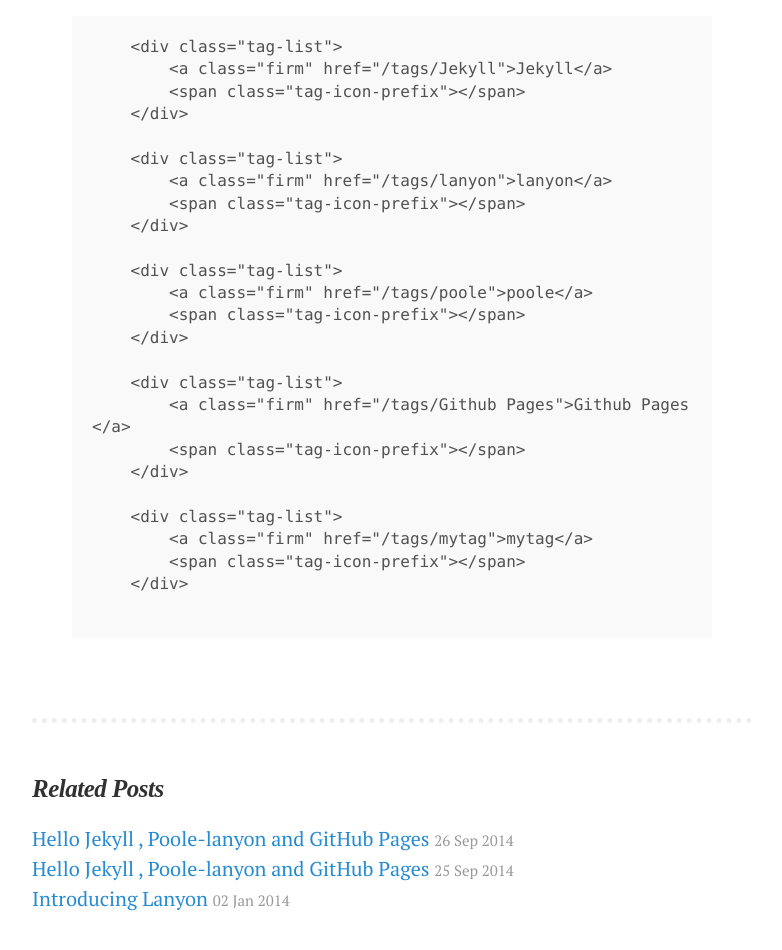
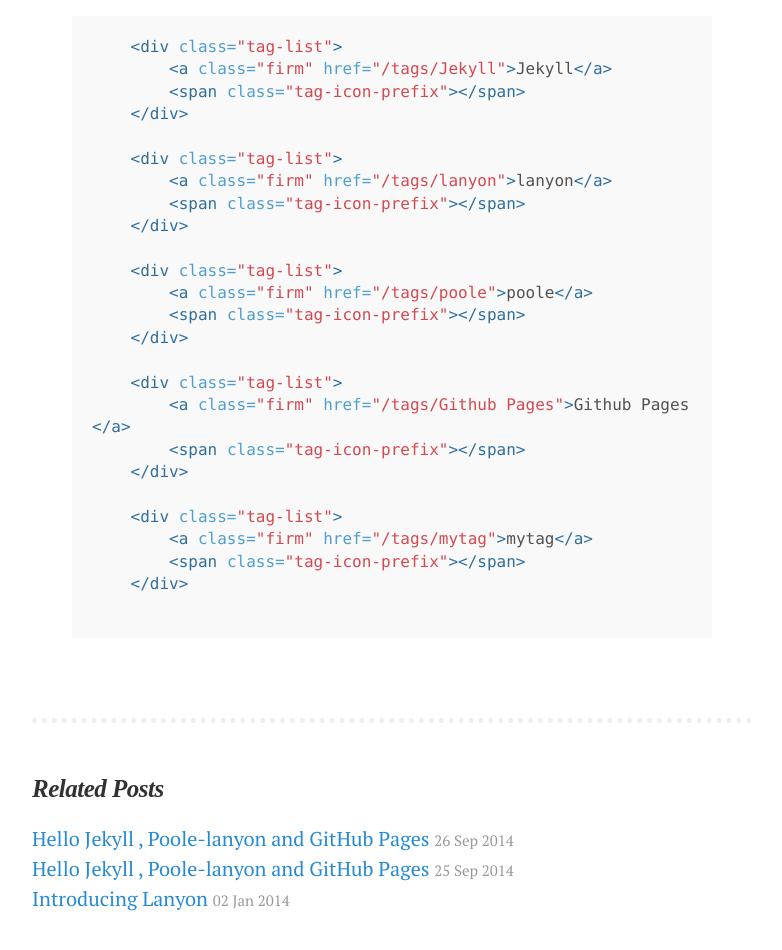
Before and after one commit to DharmeshPandav/dharmeshpandav.github.io, a Jekyll site: the page built from _posts/2014-09-27-Hello jekyll.md, in a window 1280 px wide and 1400 px high, scrolled down 664 px, cut to the strip 446-1396 px from the top of the window. Shown: the whole strip, without its empty margins (248-1030 px from the left). Built offline with Jekyll 4.4.1, drawn with Linux system fonts in a browser that asks for light colours; nearby versions of some CDN libraries; Markdown is read by kramdown in place of the engine named in the settings.

Commit message:
changed config

```diff
--- a/_posts/2014-09-27-Hello jekyll.md
+++ b/_posts/2014-09-27-Hello jekyll.md
@@ -39,7 +39,7 @@ Public Class myclass implements runnable {
 
 
 
-{% highlight redcarpet %}
+{% highlight md %}
 {% for tag in site.tags %}
     <div class="tag-list">
         <a class="firm" href="/tags/{{ tag[0] }}">{{ tag[0] }}</a>
```
